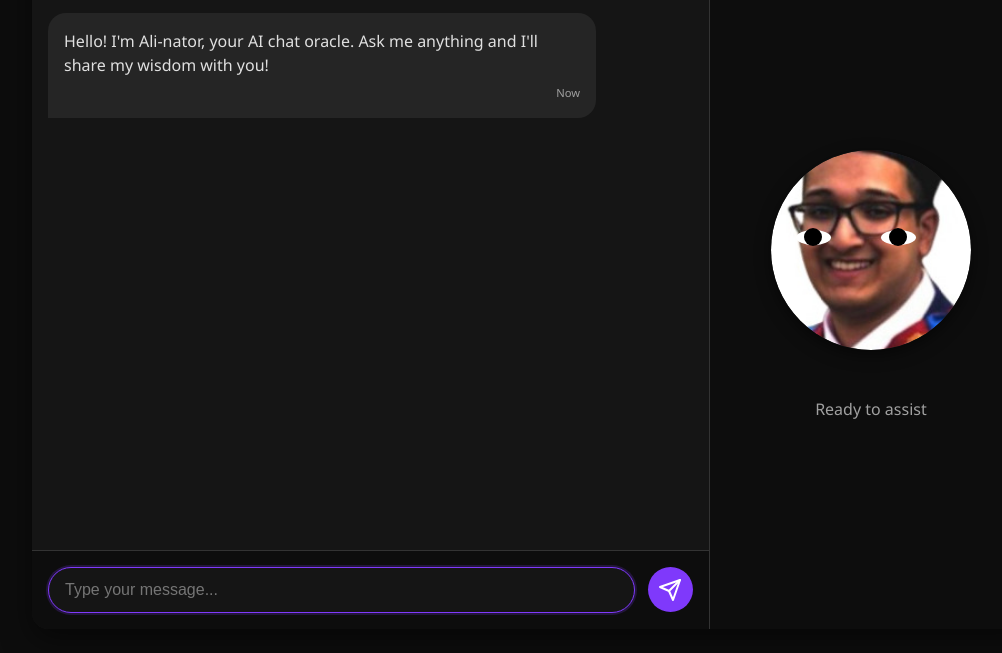
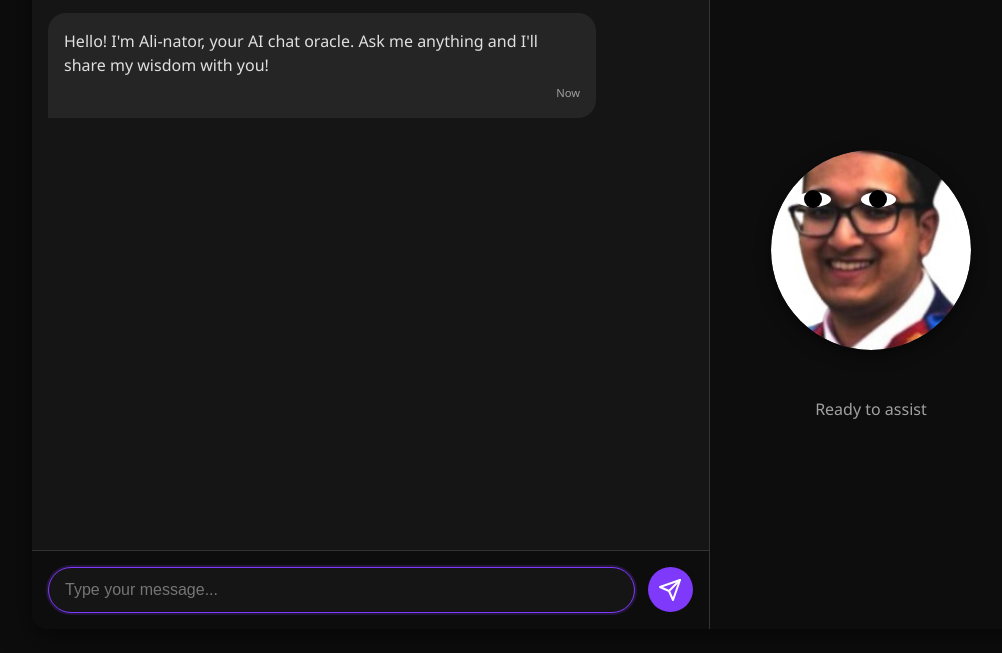
Before and after one commit to VoxarX/Tribute, a plain HTML site: page index.html in a window 1280 px wide. Shown: the part 131-784 px from the top of the page, without its empty margins (108-1110 px from the left). Drawn offline with Linux system fonts and the light colour scheme.

Commit message:
Update index.html

```diff
--- a/index.html
+++ b/index.html
@@ -135,13 +135,13 @@
     }
 
     #eye1 {
-      top: 80px;
+      top: 42px;
       left: 25px;
     }
 
     #eye2 {
-      top: 80px;
-      right: 55px;
+      top: 42px;
+      right: 75px;
     }
 
     .pupil {
```
